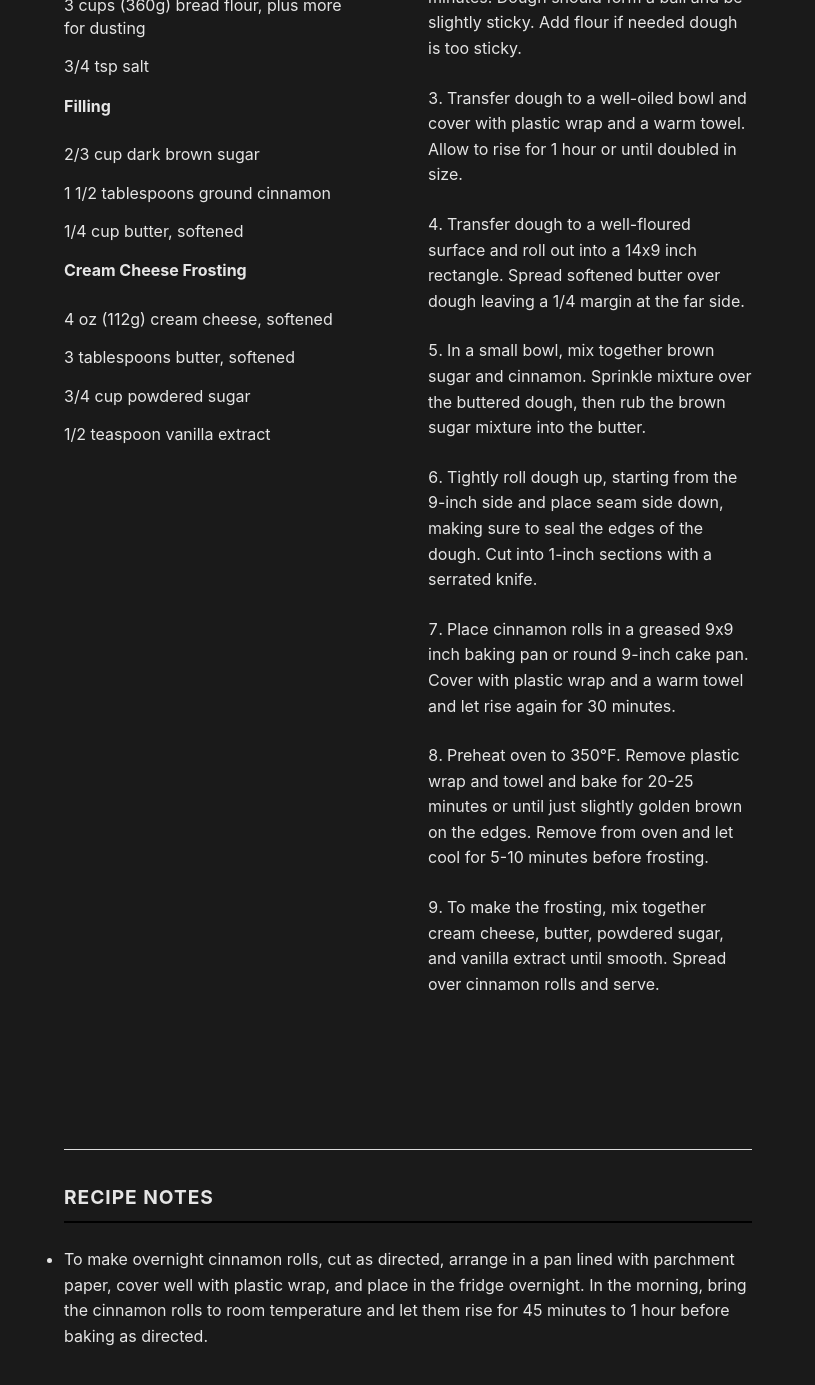
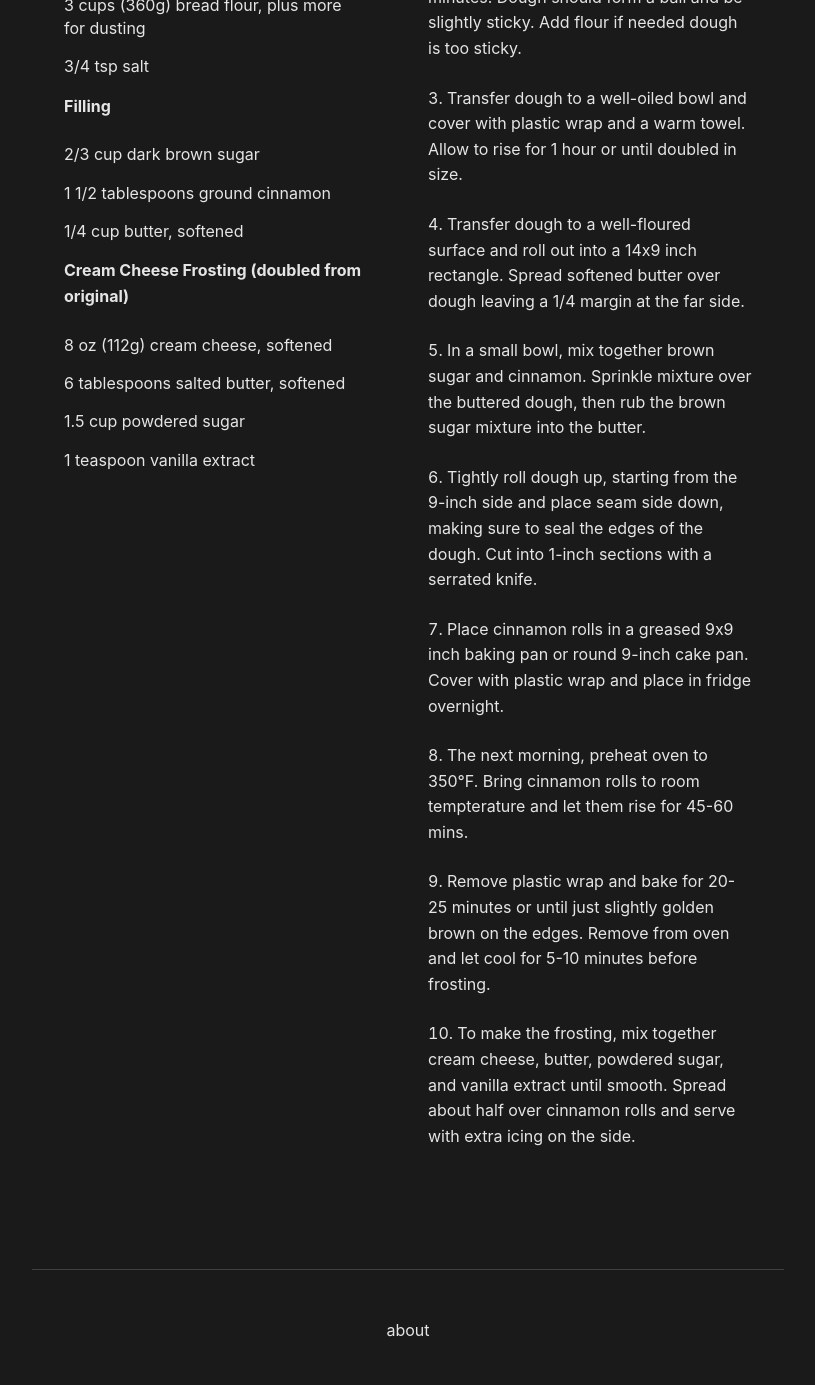
Before and after one commit to williamsca/recipes, a Jekyll site: the page built from _recipes/cinnamon-rolls.md, in a window 1280 px wide and 1400 px high, scrolled down 660 px. Shown: the top 1385 px of the window, without its empty margins (232-1047 px from the left). Built offline with Jekyll 4.4.1, drawn with Linux system fonts in a browser that asks for light colours; some of the changed text lies outside the part shown.

Commit message:
Update cinnamon-rolls.md

```diff
--- a/_recipes/cinnamon-rolls.md
+++ b/_recipes/cinnamon-rolls.md
@@ -15,7 +15,7 @@ ingredients: |
   - 2 1/4 teaspoons quick rise yeast
   - 1/4 cup granulated sugar
   - 1 egg plus 1 egg yolk at room temperature
-  - 1/4 cup butter, melted
+  - 1/4 cup salted butter, melted
   - 3 cups (360g) bread flour, plus more for dusting
   - 3/4 tsp salt
 
@@ -24,11 +24,11 @@ ingredients: |
   - 1 1/2 tablespoons ground cinnamon
   - 1/4 cup butter, softened
 
-  **Cream Cheese Frosting**
-  - 4 oz (112g) cream cheese, softened
-  - 3 tablespoons butter, softened
-  - 3/4 cup powdered sugar
-  - 1/2 teaspoon vanilla extract
+  **Cream Cheese Frosting (doubled from original)**
+  - 8 oz (112g) cream cheese, softened
+  - 6 tablespoons salted butter, softened
+  - 1.5 cup powdered sugar
+  - 1 teaspoon vanilla extract
 
 instructions: |
   1. Warm milk to 110°F by microwaving for 40 seconds. Transfer to the bowl of an electric mixer and sprinkle yeast on top. Add in sugar, egg, yolk, and melted butter. Mix until well combined. Stir in flour and salt with a wooden spoon until a dough forms.
@@ -37,10 +37,8 @@ instructions: |
   4. Transfer dough to a well-floured surface and roll out into a 14x9 inch rectangle. Spread softened butter over dough leaving a 1/4 margin at the far side.
   5. In a small bowl, mix together brown sugar and cinnamon. Sprinkle mixture over the buttered dough, then rub the brown sugar mixture into the butter.
   6. Tightly roll dough up, starting from the 9-inch side and place seam side down, making sure to seal the edges of the dough. Cut into 1-inch sections with a serrated knife.
-  7. Place cinnamon rolls in a greased 9x9 inch baking pan or round 9-inch cake pan. Cover with plastic wrap and a warm towel and let rise again for 30 minutes.
-  8. Preheat oven to 350°F. Remove plastic wrap and towel and bake for 20-25 minutes or until just slightly golden brown on the edges. Remove from oven and let cool for 5-10 minutes before frosting.
-  9. To make the frosting, mix together cream cheese, butter, powdered sugar, and vanilla extract until smooth. Spread over cinnamon rolls and serve.
-
-notes: |
-  - To make overnight cinnamon rolls, cut as directed, arrange in a pan lined with parchment paper, cover well with plastic wrap, and place in the fridge overnight. In the morning, bring the cinnamon rolls to room temperature and let them rise for 45 minutes to 1 hour before baking as directed.
+  7. Place cinnamon rolls in a greased 9x9 inch baking pan or round 9-inch cake pan. Cover with plastic wrap and place in fridge overnight.
+  8. The next morning, preheat oven to 350°F. Bring cinnamon rolls to room tempterature and let them rise for 45-60 mins.
+  9. Remove plastic wrap and bake for 20-25 minutes or until just slightly golden brown on the edges. Remove from oven and let cool for 5-10 minutes before frosting.
+  10. To make the frosting, mix together cream cheese, butter, powdered sugar, and vanilla extract until smooth. Spread about half over cinnamon rolls and serve with extra icing on the side.
 ---
```
